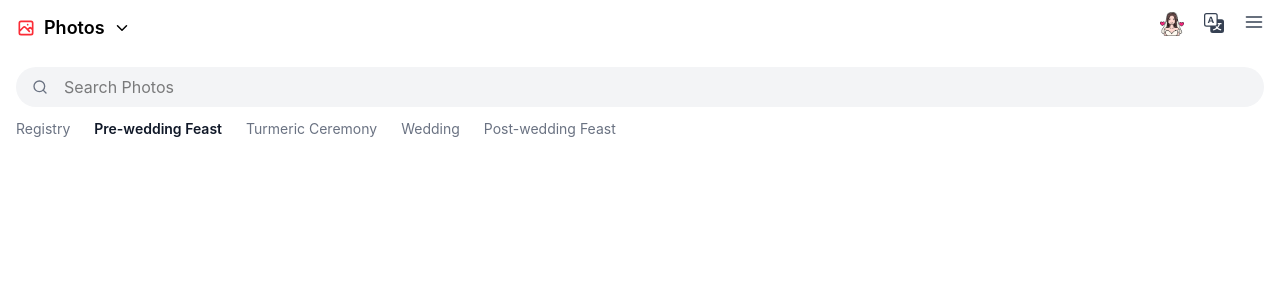
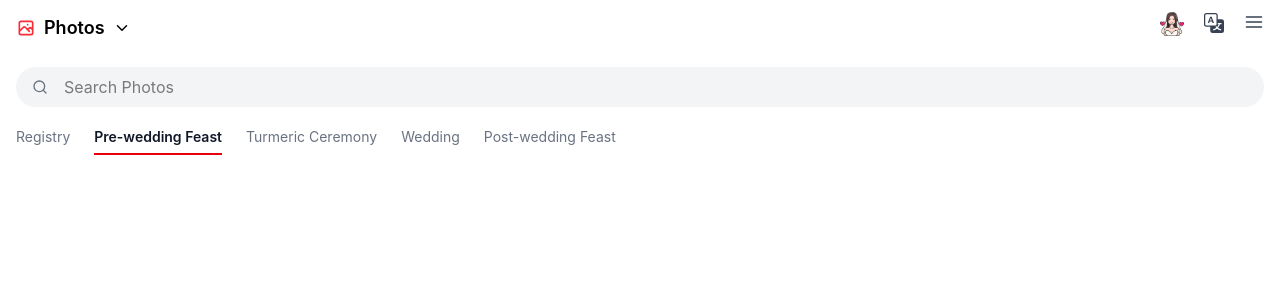
Before and after one commit to Tuhin007Mula/Marriage_Media, a React app: page / in a window 1280 px wide. Shown: the top 300 px of the page. Built offline with nearby package versions, Linux system fonts and the light colour scheme; the HTML template or start-up script is replaced by a standard one.

Commit message:
adjust the red underline

```diff
--- a/src/pages/HomePage.jsx
+++ b/src/pages/HomePage.jsx
@@ -851,7 +851,7 @@ export default function HomePage() {
           </div>
         </header>
 
-        <div className="px-4 py-3 relative">
+        <div className="px-4 py-3 mb-2 relative">
           <FiSearch className="absolute left-8 top-1/2 -translate-y-1/2 text-gray-500" />
           <input
             className="w-full pl-12 pr-4 py-2 rounded-full bg-gray-100"
@@ -859,7 +859,7 @@ export default function HomePage() {
           />
         </div>
 
-        <div className="flex gap-6 px-4 text-sm mb-3 overflow-x-auto whitespace-nowrap no-scrollbar">
+        <div className="flex gap-6 px-4 text-sm mb-2 overflow-x-auto whitespace-nowrap no-scrollbar">
           {tabs.map((tab) => (
             <button
               key={tab.key}
@@ -873,7 +873,7 @@ export default function HomePage() {
               {tab.label}
 
               {activeTab === tab.key && (
-                <span className="absolute left-0 right-0 -bottom-1 h-[2px] bg-red-600" />
+                <span className="absolute left-0 right-0 -bottom-0 h-[2px] bg-red-600" />
               )}
             </button>
           ))}
```
